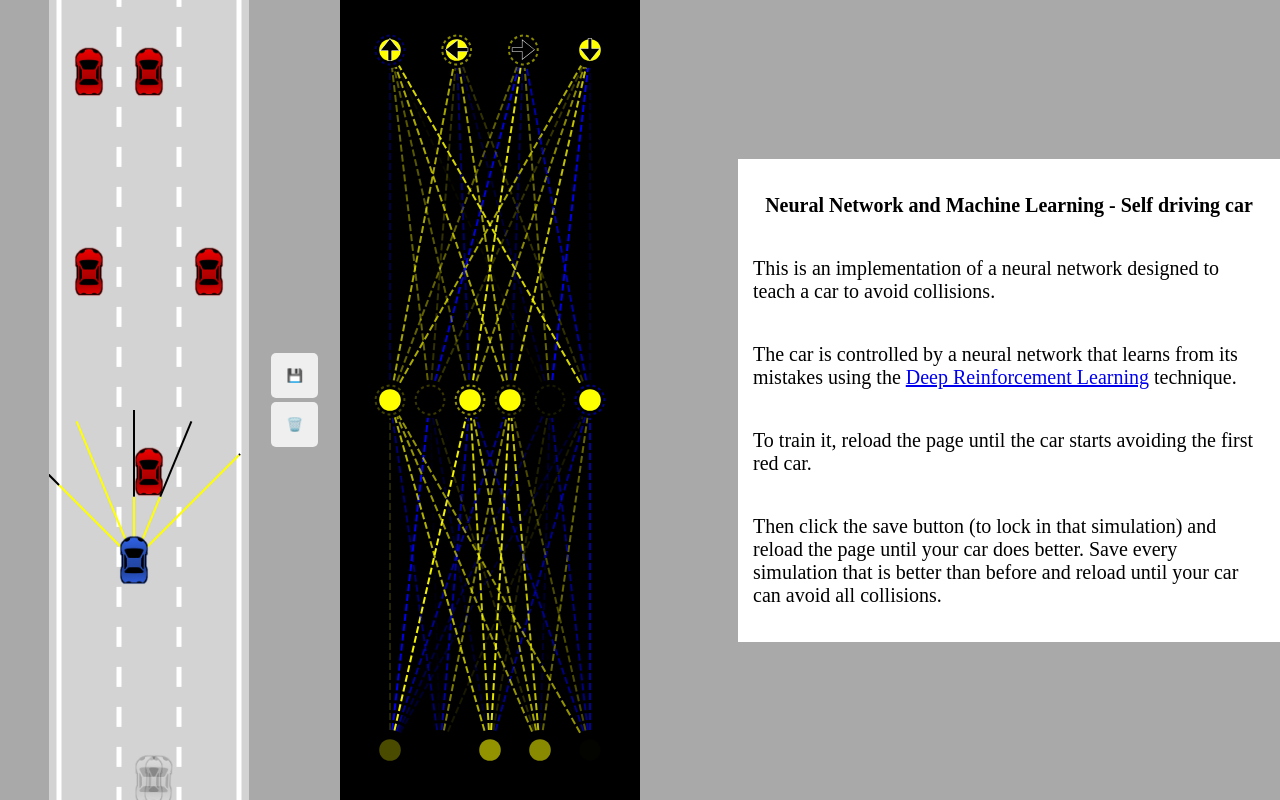
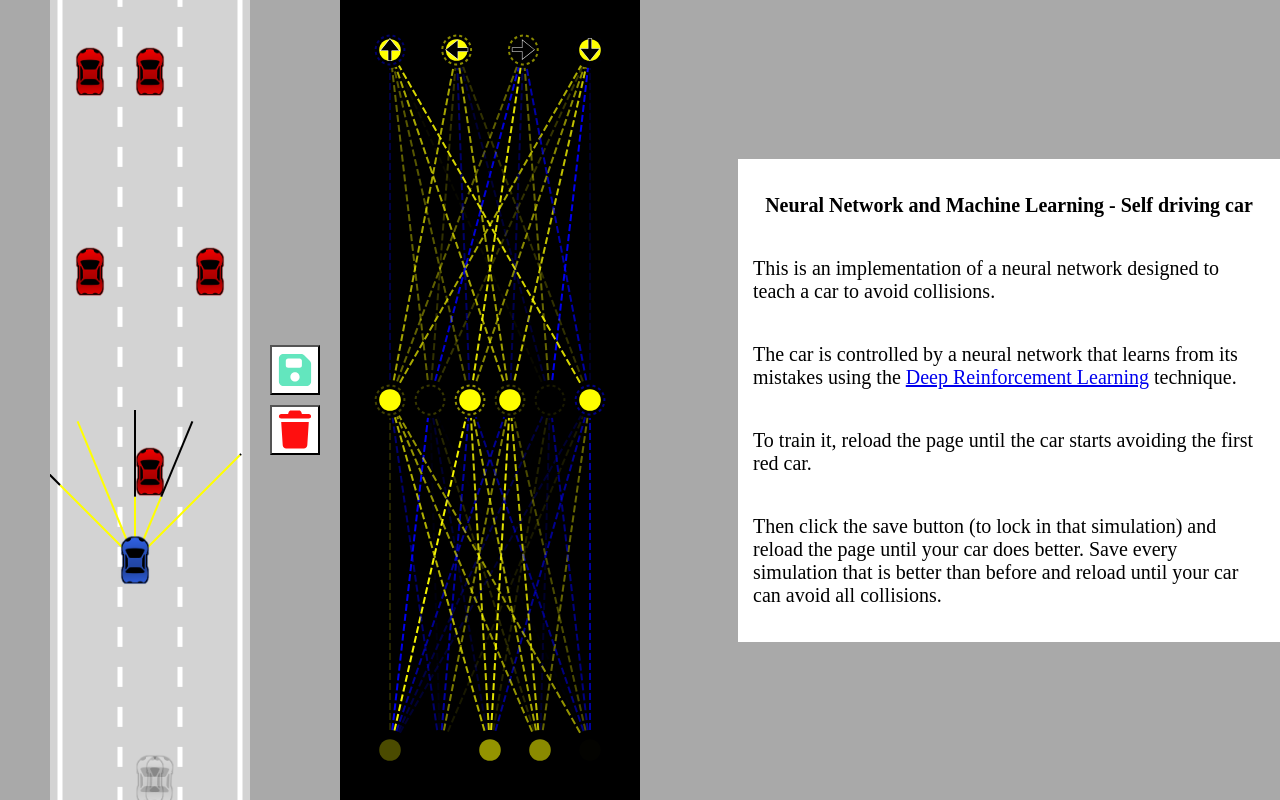
Before and after one commit to imastoridis/self_driving_car, a plain HTML site: page index.html in a window 1280 px wide. Drawn offline with Linux system fonts and the light colour scheme.

Commit message:
Update css

```diff
--- a/index.html
+++ b/index.html
@@ -1,6 +1,7 @@
 <!DOCTYPE html>
 
 <head>
+    <meta http-equiv="content-type" content="text/html; charset=utf-8" />
     <title>Self-driving car - No libraries</title>
     <link rel="stylesheet" href="style.css">
 </head>
@@ -10,8 +11,8 @@
     <div class="sim_div">
         <canvas id="carCanvas"></canvas>
         <div id="verticalButtons">
-            <button onclick="save()">💾</button>
-            <button onclick="discard()">🗑️</button>
+            <button onclick="save()" class="btn_save"></button>
+            <button onclick="discard()" class="btn_delete"></button>
         </div>
         <canvas id="networkCanvas"></canvas>
     </div>
--- a/style.css
+++ b/style.css
@@ -10,18 +10,29 @@ body {
 #verticalButtons {
   display: flex;
   flex-direction: column;
+  text-align: center;
+  justify-content: center;
+  gap: 10px;
 }
 
 button {
-    border: none;
-    border-radius: 5px;
-    padding: 15px 15px 15px 15px;
-    margin: 2px;
+  height: 50px;
+  width: 50px;
   cursor: pointer;
 }
 
-button:hover {
-    background: blue;
+.btn_save {
+  background: url("images/floppy-disk-solid-full.svg") no-repeat;
+  background-color: white;
+}
+
+.btn_delete {
+  background: url("images/trash-solid-full.svg") no-repeat;
+  background-color: white;
+}
+
+.btn_save:hover {
+  color: blue;
 }
 
 #networkCanvas {
@@ -37,7 +48,7 @@ button:hover {
   display: flex;
   flex-direction: column;
   align-items: center;
-    width:40%;
+  width: 40%;
   background-color: white;
   height: 100%;
   justify-content: center;
```
Also changed, not shown: images/floppy-disk-solid-full.svg (added), images/trash-solid-full.svg (added). Lines whose indentation alone changed are shown as unchanged.
